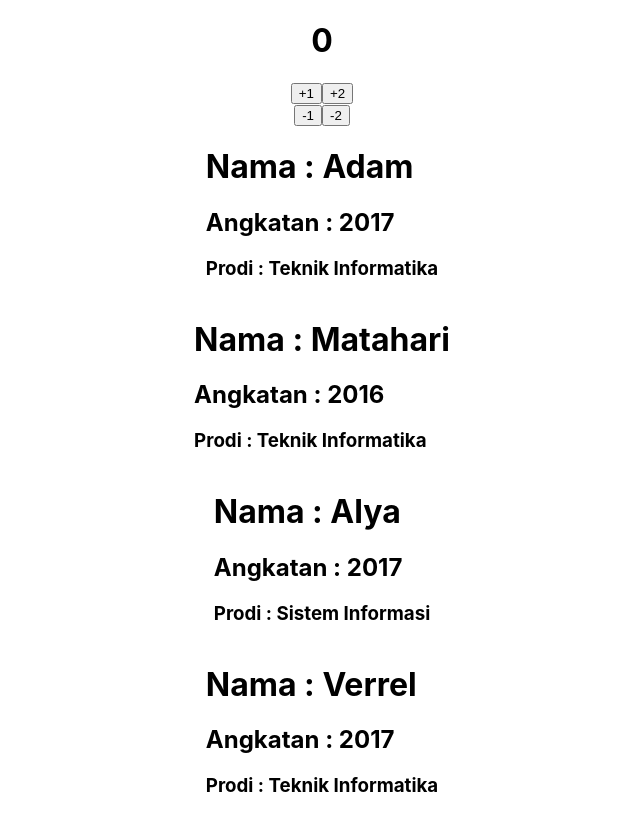
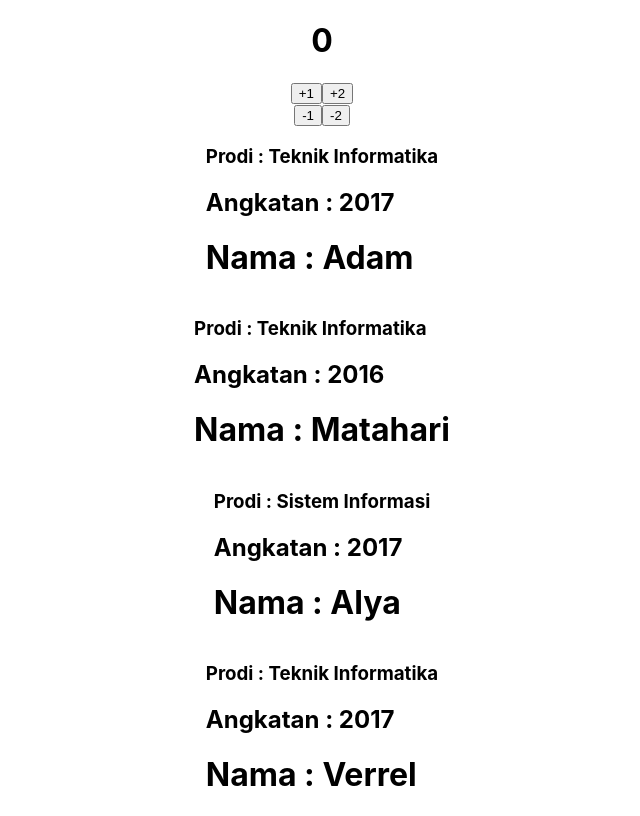
Before and after one commit to asaadam/Ayodev-Frontend, a React (Create React App) app: page / in a window 1280 px wide. Shown: the whole page, without its empty margins (318-958 px from the left). Built offline with nearby package versions, Linux system fonts and the light colour scheme.

Commit message:
Change Text.js to ListMahasiswa and change the order of list

```diff
--- a/src/App.js
+++ b/src/App.js
@@ -1,6 +1,6 @@
 import React, { useState } from 'react';
 import Button from './component/Button';
-import Text from './component/Text';
+import Text from './component/ListMahasiswa';
 
 let dataFromBackend =
   [
--- a/src/component/Text.js
+++ b/src/component/ListMahasiswa.js
@@ -4,9 +4,9 @@ export default function Text (props){
 
     return (
         <div>
+            <h3>Prodi : {props.data.prodi}</h3>
+            <h2>Angkatan : {props.data.angkatan}</h2>
             <h1>Nama : {props.data.nama}</h1>
-            <h2>Angkatan : {props.data.angkatan}</h2>
-            <h3>Prodi : {props.data.prodi}</h3>
         </div>
     )
 
```
Also changed, not shown: 1 other file (tests, documents, lock files or other folders).
